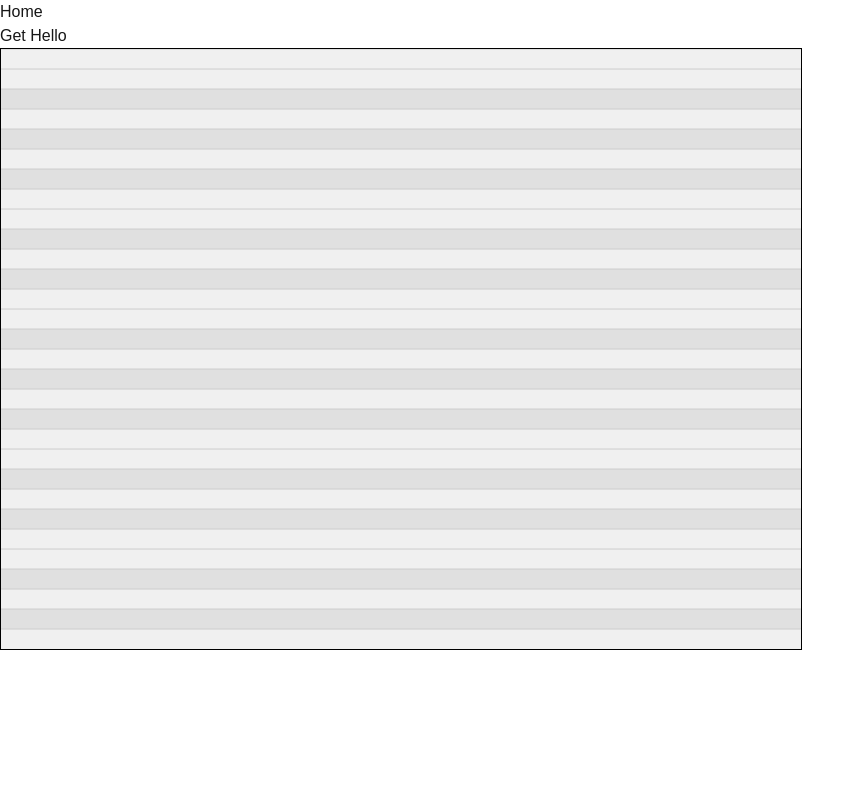
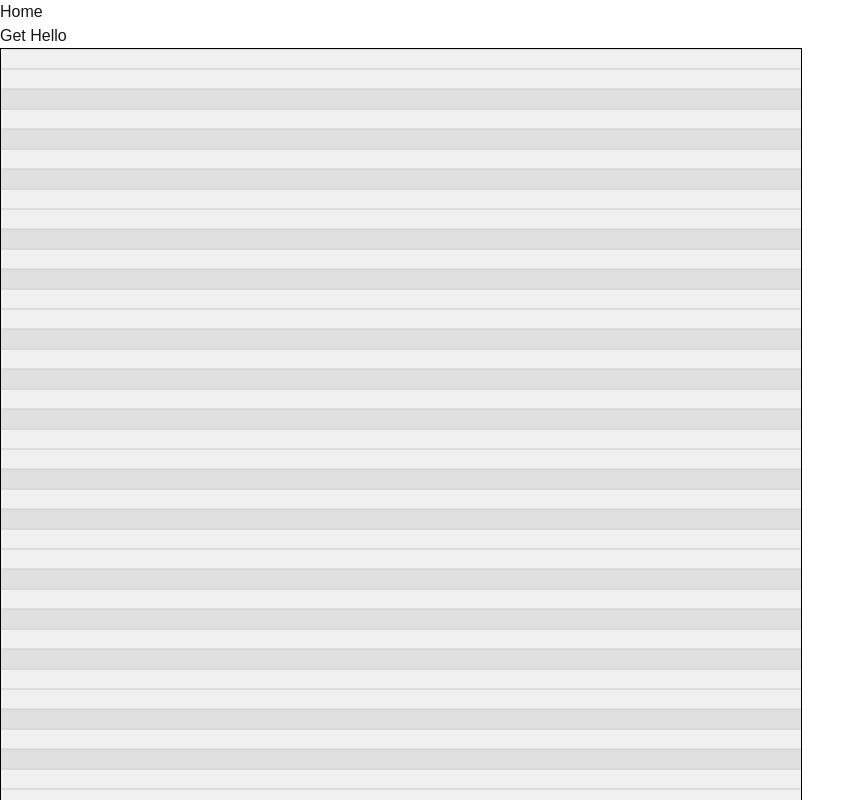
Before and after one commit to johnrmann/wolfgang, a Next.js app in the folder wolfgang/: page / in a window 1280 px wide. Shown: the top 800 px of the page, without its empty margins (0-865 px from the left). Built offline with nearby package versions, Linux system fonts and the light colour scheme.

Commit message:
Merge jm/piano-roll-2 into master: show notes on the roll. Convert between note space and screen space.

```diff
--- a/wolfgang/src/app/page.tsx
+++ b/wolfgang/src/app/page.tsx
@@ -2,7 +2,8 @@
 
 import {useState, useCallback} from 'react';
 
-import PianoRoll from '@/components/PianoRoll';
+import PianoRoll from '@/components/PianoRoll/PianoRoll';
+import { ODE_TO_JOY } from '@/core/constants';
 
 import {getHello} from '../api/api';
 
@@ -20,7 +21,7 @@
 			<h1>Home</h1>
 			<p>{message}</p>
 			<button onClick={onButtonClick}>Get Hello</button>
-			<PianoRoll />
+			<PianoRoll song={ODE_TO_JOY} onClickEmpty={undefined} />
 		</main>
 	);
 }
--- a/wolfgang/src/components/PianoRoll.tsx
+++ /dev/null
@@ -1,80 +0,0 @@
-import React, {useEffect, useRef, useState} from 'react';
-
-import { Song } from '../core/message';
-import { isPitchMajor } from '@/core/utils';
-import { MAX_PITCH } from '@/core/constants';
-
-const NOTE_HEIGHT = 20;
-const BEAT_WIDTH = 60;
-
-const MAJOR_ROW_COLOR = '#f0f0f0';
-const MINOR_ROW_COLOR = '#e0e0e0';
-
-interface Options {
-}
-
-interface DrawPianoRollGridRowOptions {
-	ctx: CanvasRenderingContext2D;
-	pitch: number;
-	y: number;
-	width: number;
-}
-
-function drawPianoRollGridRow({
-	ctx,
-	pitch,
-	y,
-	width,
-}: DrawPianoRollGridRowOptions) {
-	ctx.fillStyle = isPitchMajor(pitch) ? MAJOR_ROW_COLOR : MINOR_ROW_COLOR;
-	ctx.fillRect(0, y, width, NOTE_HEIGHT);
-	ctx.strokeStyle = '#ccc';
-	ctx.beginPath();
-	ctx.moveTo(0, y);
-	ctx.lineTo(width, y);
-	ctx.stroke();
-}
-
-function drawPianoRollGrid(ctx: CanvasRenderingContext2D, width: number, height: number) {
-	let pitch = MAX_PITCH;
-	for (let i = 0; i < height; i += NOTE_HEIGHT) {
-		const y = i;
-		drawPianoRollGridRow({
-			ctx, pitch, y, width,
-		});
-		pitch -= 1;
-	}
-}
-
-const PianoRoll = (options: Options) => {
-	const canvasRef = useRef<HTMLCanvasElement | null>(null);
-	const [canvasSize, setCanvasSize] = useState({
-		width: 800,
-		height: 600,
-	});
-
-	useEffect(() => {
-		const canvas = canvasRef.current;
-		const ctx = canvas?.getContext('2d');
-		if (!canvas || !ctx) {
-			console.error('Failed to get canvas context');
-			return;
-		}
-
-		ctx.clearRect(0, 0, canvas.width, canvas.height);
-		drawPianoRollGrid(ctx, canvasSize.width, canvasSize.height);
-	}, []);
-
-	return (
-		<div className="piano-roll">
-			<canvas
-				ref={canvasRef}
-				width={canvasSize.width}
-				height={canvasSize.height}
-				style={{border: '1px solid black', display: 'block'}}
-			/>
-		</div>
-	);
-};
-
-export default PianoRoll;
--- /dev/null
+++ b/wolfgang/src/components/PianoRoll/PianoRoll.tsx
@@ -0,0 +1,162 @@
+import React, {useEffect, useRef, useState, useCallback} from 'react';
+
+import { Song, Note } from '../../core/message';
+import { isPitchMajor } from '@/core/utils';
+import { MAX_PITCH, TICKS_PER_BEAT } from '@/core/constants';
+
+import {canvasCoordinatesToSongCoordinates} from './utils';
+
+const NOTE_HEIGHT = 20;
+const BEAT_WIDTH = 60;
+
+const MAJOR_ROW_COLOR = '#f0f0f0';
+const MINOR_ROW_COLOR = '#e0e0e0';
+
+interface Options {
+	song: Song;
+	onClickEmpty?: ({ pitch, ticks }: { pitch: number; ticks: number }) => void;
+	onClickNote?: ({ pitch, ticks }: { pitch: number; ticks: number }) => void;
+}
+
+interface CanvasInfo {
+	ctx: CanvasRenderingContext2D;
+	width: number;
+	height: number;
+}
+
+interface DrawPianoRollGridRowOptions {
+	ctx: CanvasRenderingContext2D;
+	pitch: number;
+	y: number;
+	width: number;
+}
+
+function drawPianoRollGridRow({
+	ctx,
+	pitch,
+	y,
+	width,
+}: DrawPianoRollGridRowOptions) {
+	ctx.fillStyle = isPitchMajor(pitch) ? MAJOR_ROW_COLOR : MINOR_ROW_COLOR;
+	ctx.fillRect(0, y, width, NOTE_HEIGHT);
+	ctx.strokeStyle = '#ccc';
+	ctx.beginPath();
+	ctx.moveTo(0, y);
+	ctx.lineTo(width, y);
+	ctx.stroke();
+}
+
+function drawPianoRollGrid(ctx: CanvasRenderingContext2D, width: number, height: number) {
+	let pitch = MAX_PITCH;
+	for (let i = 0; i < height; i += NOTE_HEIGHT) {
+		const y = i;
+		drawPianoRollGridRow({
+			ctx, pitch, y, width,
+		});
+		pitch -= 1;
+	}
+}
+
+interface DrawPianoRollNote_Options {
+	canvasInfo: CanvasInfo;
+	pitch: number;
+	ticks: number;
+	duration: number;
+}
+
+function drawPianoRollNote({ canvasInfo, pitch, ticks, duration }: DrawPianoRollNote_Options) {
+	const { ctx, width, height } = canvasInfo;
+
+	const nRow = MAX_PITCH - pitch;
+	const y = nRow * NOTE_HEIGHT;
+	const x = ticks * (BEAT_WIDTH / TICKS_PER_BEAT);
+	const pDuration = duration / TICKS_PER_BEAT;
+
+	ctx.fillStyle = 'rgba(255, 0, 0, 0.5)';
+	ctx.fillRect(x, y, pDuration * BEAT_WIDTH, NOTE_HEIGHT);
+	ctx.strokeStyle = '#000';
+	ctx.strokeRect(x, y, pDuration * BEAT_WIDTH, NOTE_HEIGHT);
+	ctx.fillStyle = '#000';
+}
+
+const PianoRoll = (options: Options) => {
+	const {
+		song,
+		onClickEmpty,
+		onClickNote,
+	} = options;
+
+	const canvasRef = useRef<HTMLCanvasElement | null>(null);
+	const [canvasSize, setCanvasSize] = useState({
+		width: 800,
+		height: 1200,
+	});
+
+	useEffect(() => {
+		const canvas = canvasRef.current;
+		const ctx = canvas?.getContext('2d');
+		if (!canvas || !ctx) {
+			console.error('Failed to get canvas context');
+			return;
+		}
+
+		const canvasInfo = {
+			ctx,
+			width: canvas.width,
+			height: canvas.height,
+		};
+
+		ctx.clearRect(0, 0, canvas.width, canvas.height);
+		drawPianoRollGrid(ctx, canvasSize.width, canvasSize.height);
+
+		for (const ticks of Object.keys(song)) {
+			const noteList = song[Number(ticks)];
+			for (const note of noteList) {
+				if (note.messageType === 'NOTE') {
+					const { pitch, duration } = note as Note;
+					drawPianoRollNote({
+						canvasInfo,
+						pitch,
+						ticks: Number(ticks),
+						duration: duration,
+					});
+				}
+			}
+		}
+	}, [song]);
+
+	const handleClick = useCallback((event: React.MouseEvent<HTMLCanvasElement>) => {
+		const canvas = canvasRef.current;
+		if (!canvas) {
+			console.error('Canvas not found');
+			return;
+		}
+
+		const rect = canvas.getBoundingClientRect();
+		const x = event.clientX - rect.left;
+		const y = event.clientY - rect.top;
+
+		const {pitch, ticks} = canvasCoordinatesToSongCoordinates({
+			canvasDimensions: canvasSize,
+			clickCoordinates: {x, y},
+			beatDimensions: {width: BEAT_WIDTH, height: NOTE_HEIGHT},
+			highestPitch: MAX_PITCH,
+		});
+
+		// onClickEmpty({pitch, ticks});
+	}, [canvasSize, onClickEmpty]);
+
+	return (
+		<div className="piano-roll">
+			<canvas
+				ref={canvasRef}
+				width={canvasSize.width}
+				height={canvasSize.height}
+				style={{border: '1px solid black', display: 'block'}}
+				onClick={handleClick}
+			/>
+		</div>
+	);
+};
+
+export default PianoRoll;
--- /dev/null
+++ b/wolfgang/src/components/PianoRoll/utils.ts
@@ -0,0 +1,41 @@
+import { TICKS_PER_BEAT } from "@/core/constants";
+
+interface CanvasCoordinatesToSongCoordinates_Options {
+	canvasDimensions: {
+		width: number;
+		height: number;
+	};
+
+	clickCoordinates: {
+		x: number;
+		y: number;
+	};
+
+	beatDimensions: {
+		width: number;
+		height: number;
+	};
+
+	highestPitch: number;
+}
+
+export function canvasCoordinatesToSongCoordinates({
+	canvasDimensions,
+	clickCoordinates,
+	beatDimensions,
+	highestPitch,
+}: CanvasCoordinatesToSongCoordinates_Options): {
+	pitch: number;
+	ticks: number;
+} {
+	const { x: clickX, y: clickY } = clickCoordinates;
+	const { width: beatWidth, height: beatHeight } = beatDimensions;
+
+	const pitch = highestPitch - Math.floor(clickY / beatHeight);
+	const ticks = Math.floor((clickX / beatWidth) * TICKS_PER_BEAT);
+
+	return {
+		pitch,
+		ticks,
+	};
+}
--- a/wolfgang/src/core/constants.ts
+++ b/wolfgang/src/core/constants.ts
@@ -1,3 +1,5 @@
+import {Song, Note, MessageType, makeNote} from './message';
+
 /**
  * The twelve notes of the chromatic scale.
  */
@@ -16,3 +18,51 @@
 // A piano will typically support pitches between A0 (21) and C8 (108).
 export const MAX_PITCH = 108;
 export const MIN_PITCH = 21;
+
+export const ODE_TO_JOY: Song = {
+	0: [
+		makeNote(64, 12),
+	],
+	12: [
+		makeNote(64, 12),
+	],
+	24: [
+		makeNote(65, 12),
+	],
+	36: [
+		makeNote(67, 12),
+	],
+	48: [
+		makeNote(67, 12),
+	],
+	60: [
+		makeNote(65, 12),
+	],
+	72: [
+		makeNote(64, 12),
+	],
+	84: [
+		makeNote(62, 12),
+	],
+	96: [
+		makeNote(60, 12),
+	],
+	108: [
+		makeNote(60, 12),
+	],
+	120: [
+		makeNote(62, 12),
+	],
+	132: [
+		makeNote(64, 12),
+	],
+	144: [
+		makeNote(64, 12),
+	],
+	156: [
+		makeNote(62, 12),
+	],
+	168: [
+		makeNote(62, 12),
+	],
+}
--- a/wolfgang/src/core/message.ts
+++ b/wolfgang/src/core/message.ts
@@ -18,6 +18,14 @@
 	duration: number;
 }
 
+export function makeNote(pitch: number, duration: number): Note {
+	return {
+		messageType: MessageType.NOTE,
+		pitch,
+		duration,
+	};
+}
+
 export interface ChangeTempo extends Message {
 	messageType: MessageType.CHANGE_TEMPO;
 
```
Also changed, not shown: 1 other file (tests, documents, lock files or other folders).
